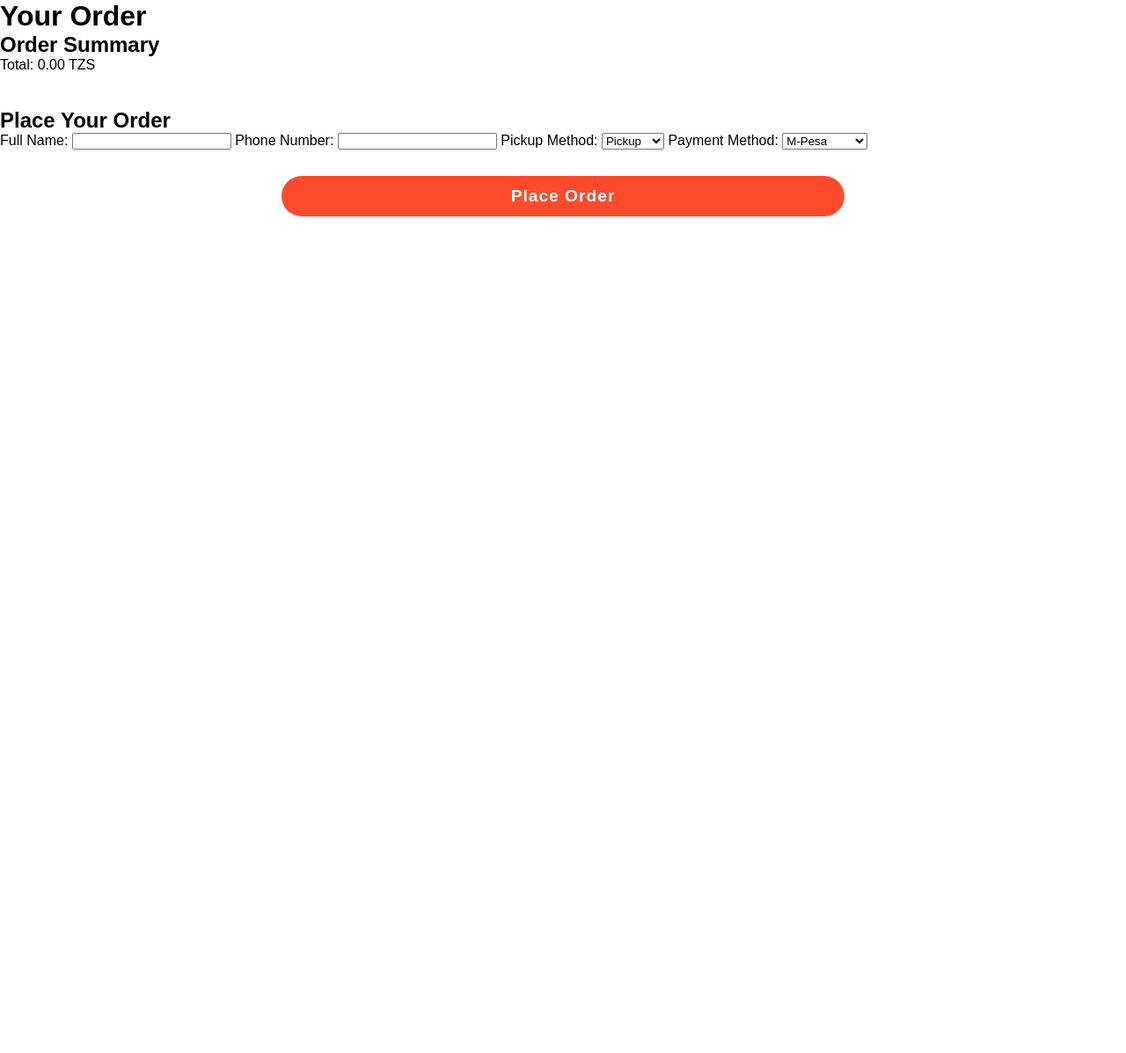
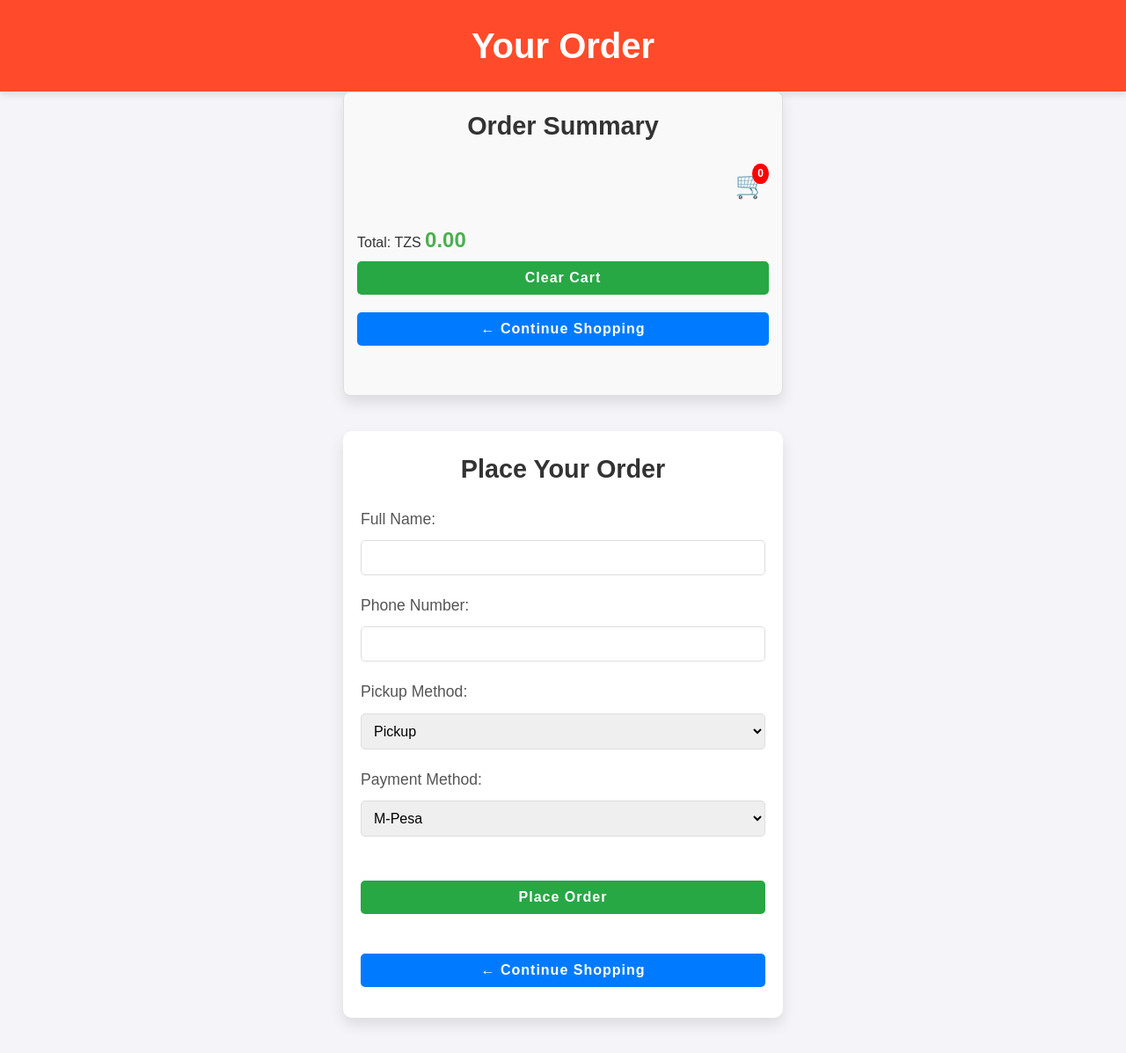
Before and after one commit to dmsacki/Cafeteria_ordering, a Flask app: page /order in a window 1280 px wide. Shown: the whole page at 88% size. Before the commit the page ends 246 px from the top, so only its background shows below. Run offline with Flask 3, Linux system fonts and the light colour scheme.

Commit message:
updated commit

```diff
--- a/app.py
+++ b/app.py
@@ -1,49 +1,83 @@
-from flask import Flask, render_template, request, redirect, url_for, jsonify
+from flask import Flask, render_template, request, redirect, url_for, session
 
 app = Flask(__name__)
+app.secret_key = 'dodo'
 
-# Store orders in a simple list for now (you can replace this with a database)
+# In-memory storage for orders (resets on server restart)
 orders = []
 
+# Homepage
 @app.route('/')
 def index():
     return render_template('index.html')
 
+# Menu page
 @app.route('/menu')
 def menu():
-    return render_template('menu.html')
+    cart = session.get('cart', [])
+    return render_template('menu.html', cart=cart)
 
+# Add item to cart
+@app.route('/add_to_cart', methods=['POST'])
+def add_to_cart():
+    item = request.form['item']
+    if 'cart' not in session:
+        session['cart'] = []
+    session['cart'].append(item)
+    session.modified = True
+    return redirect(url_for('menu'))
+
+# Order page
 @app.route('/order')
 def order():
-    return render_template('order.html')
+    cart = session.get('cart', [])
+    return render_template('order.html', cart=cart)
 
-# Handle the order placement
+# Place order
 @app.route('/place_order', methods=['POST'])
 def place_order():
     name = request.form['name']
     phone = request.form['phone']
     pickup_method = request.form['pickup_method']
     payment_method = request.form['payment_method']
+    items = session.get('cart', [])
 
+    items_str = ', '.join(items) if items else 'None'
+
+    # Create order dict and save in memory
     order = {
         'name': name,
         'phone': phone,
         'pickup_method': pickup_method,
         'payment_method': payment_method,
-        'status': 'Order Received'  # Initial order status
+        'items': items_str,
+        'status': 'Order Received'
     }
+    orders.append(order)
 
-    orders.append(order)
-    return redirect(url_for('order_status', phone=phone))
+    session.pop('cart', None)  # Clear cart
+    session['latest_phone'] = phone  # Save latest phone in session
 
-@app.route('/order_status/<phone>')
-def order_status(phone):
-    # Find the order by phone number
-    order = next((order for order in orders if order['phone'] == phone), None)
+    return redirect(url_for('order_status'))
+
+# Order status (uses session to fetch latest order)
+@app.route('/order_status')
+def order_status():
+    phone = session.get('latest_phone')
+    if not phone:
+        return "No recent order found", 400
+
+    # Get the most recent order for this phone number
+    order = next((o for o in reversed(orders) if o['phone'] == phone), None)
     if order:
         return render_template('order_status.html', order=order)
     else:
         return "Order not found", 404
 
+# Admin view - all orders
+@app.route('/all_orders')
+def all_orders():
+    return render_template('all_orders.html', orders=orders)
+
 if __name__ == "__main__":
     app.run(debug=True)
--- a/static/css/order.css
+++ b/static/css/order.css
@@ -62,6 +62,7 @@ header h1 {
     font-size: 1.2rem;
     padding: 10px;
     border-bottom: 1px solid #ddd;
+    margin-bottom: 5px;
 }
 
 #order-list li:last-child {
@@ -138,5 +139,7 @@ header h1 {
 
     .order-summary, .order-form {
         width: 100%;
+        margin-bottom: 20px;
+        box-shadow: none;
     }
 }
--- a/static/js/cart.js
+++ b/static/js/cart.js
@@ -1,44 +1,82 @@
 let cart = [];
 
-// Function to load the cart from local storage
+// Load cart from sessionStorage
 function loadCart() {
-    const savedCart = localStorage.getItem('cart');
+    const savedCart = sessionStorage.getItem('cart');
     if (savedCart) {
         cart = JSON.parse(savedCart);
-        updateOrderSummary();
+    }
+    updateOrderSummary();
+}
+
+// Add item to the cart
+function addToCart(mealName, mealPrice) {
+    const existingIndex = cart.findIndex(item => item.name === mealName);
+
+    if (existingIndex !== -1) {
+        cart[existingIndex].quantity += 1;
+    } else {
+        cart.push({
+            name: mealName,
+            price: mealPrice,
+            quantity: 1
+        });
+    }
+
+    sessionStorage.setItem('cart', JSON.stringify(cart));
+    alert(`${mealName} added to your cart at TZS ${mealPrice.toFixed(2)}`);
+    updateOrderSummary();
+}
+
+// Update cart summary
+function updateOrderSummary() {
+    const orderList = document.getElementById('order-list');
+    const orderTotal = document.getElementById('order-total');
+    const cartCount = document.getElementById('cart-count');
+
+    orderList.innerHTML = '';
+    let total = 0;
+    let totalItems = 0;
+
+    cart.forEach((meal, index) => {
+        const listItem = document.createElement('li');
+        listItem.innerHTML = `
+            ${meal.name} (x${meal.quantity}) - TZS ${(meal.price * meal.quantity).toFixed(2)}
+            <button onclick="removeFromCart(${index})">Remove</button>
+        `;
+        orderList.appendChild(listItem);
+        total += meal.price * meal.quantity;
+        totalItems += meal.quantity;
+    });
+
+    orderTotal.textContent = total.toFixed(2);
+    if (cartCount) {
+        cartCount.textContent = totalItems;
     }
 }
 
-// Function to add items to the cart
-function addToCart(mealName, mealPrice) {
-    const meal = {
-        name: mealName,
-        price: mealPrice
-    };
-
-    cart.push(meal);
-    localStorage.setItem('cart', JSON.stringify(cart));
-    alert(`${mealName} has been added to your cart at ${mealPrice.toFixed(2)}`);
+// Remove item from cart
+function removeFromCart(index) {
+    cart.splice(index, 1);
+    sessionStorage.setItem('cart', JSON.stringify(cart));
+    updateOrderSummary();
 }
 
-// Function to update the order summary
-function updateOrderSummary() {
-    const orderList = document.getElementById('order-list');
-    const orderTotal = document.getElementById('order-total');
-
-    orderList.innerHTML = ''; // Clear the list
-    let total = 0;
-
-    // Add each meal in the cart to the order summary
-    cart.forEach(meal => {
-        const listItem = document.createElement('li');
-        listItem.textContent = `${meal.name} - TZS ${meal.price.toFixed(2)}`;
-        orderList.appendChild(listItem);
-        total += meal.price;
-    });
-
-    orderTotal.textContent = total.toFixed(2); // Update total
+// Clear entire cart
+function clearCart() {
+    cart = [];
+    sessionStorage.removeItem('cart');
+    updateOrderSummary();
 }
 
-// Load the cart when the document is ready
+// Prevent order page access if cart is empty
+function goToOrderPage() {
+    if (cart.length === 0) {
+        alert("Your cart is empty! Please add items before proceeding.");
+        return;
+    }
+    window.location.href = "/order";  // Adjust path if needed
+}
+
+// Load cart on page load
 document.addEventListener('DOMContentLoaded', loadCart);
--- a/templates/order.html
+++ b/templates/order.html
@@ -1,10 +1,44 @@
 <!DOCTYPE html>
 <html lang="en">
 <head>
-    <meta charset="UTF-8">
-    <meta name="viewport" content="width=device-width, initial-scale=1.0">
+  <meta charset="UTF-8" />
+  <meta name="viewport" content="width=device-width, initial-scale=1" />
   <title>Order Now</title>
-    <link rel="stylesheet" href="{{ url_for('static', filename='css/styles.css') }}">
+  <link rel="stylesheet" href="{{ url_for('static', filename='css/styles.css') }}" />
+  <link rel="stylesheet" href="{{ url_for('static', filename='css/order.css') }}" />
+  <style>
+    /* Simple styles for buttons */
+    .cta-button {
+      background-color: #28a745;
+      color: white;
+      border: none;
+      padding: 10px 20px;
+      margin: 5px 5px 15px 0;
+      font-size: 1rem;
+      cursor: pointer;
+      border-radius: 5px;
+      transition: background-color 0.3s ease;
+    }
+    .cta-button:hover {
+      background-color: #218838;
+    }
+    /* Continue shopping button with blue background */
+    .continue-button {
+      background-color: #007bff;
+    }
+    .continue-button:hover {
+      background-color: #0056b3;
+    }
+    /* Cart summary container */
+    .order-summary {
+      max-width: 500px;
+      margin: auto;
+      padding: 15px;
+      border: 1px solid #ddd;
+      border-radius: 8px;
+      background: #f9f9f9;
+    }
+  </style>
 </head>
 <body>
   <header>
@@ -13,21 +47,70 @@
 
   <div class="order-summary">
     <h2>Order Summary</h2>
+
+    <!-- Cart icon with badge -->
+    <div style="position: relative; margin-bottom: 10px; width: 40px; margin-left: auto;">
+      <!-- No image provided, so using emoji as placeholder -->
+      <div style="font-size: 30px; text-align: center;">🛒</div>
+      <span
+        id="cart-count"
+        style="
+          position: absolute;
+          top: 0;
+          right: 0;
+          background: red;
+          color: white;
+          font-size: 12px;
+          padding: 2px 6px;
+          border-radius: 50%;
+          font-weight: bold;
+        "
+        >0</span
+      >
+    </div>
+
     <ul id="order-list">
       <!-- Items added to cart will display here -->
     </ul>
-        <p>Total: <span id="order-total">0.00</span> TZS</p>
+    <p>
+      Total: TZS <span id="order-total">0.00</span>
+    </p>
+
+    <button class="cta-button" onclick="clearCart()">Clear Cart</button>
+    <button
+      class="cta-button continue-button"
+      onclick="window.location.href='/menu'"
+      title="Continue Shopping"
+    >
+      ← Continue Shopping
+    </button>
+
+    <br /><br />
   </div>
 
   <!-- Order Form -->
-    <div class="order-form" style="margin-top: 40px;">
+  <div class="order-form" style="max-width: 500px; margin: 40px auto;">
     <h2>Place Your Order</h2>
-        <form action="/place_order" method="POST" onsubmit="return validateForm()">
+    <form action="/place_order" method="POST" onsubmit="return validateAndConfirm()">
       <label for="name">Full Name:</label>
-            <input type="text" id="name" name="name" required pattern="^[A-Za-z\s]{3,}$" title="Please enter your full name (at least 3 characters).">
+      <input
+        type="text"
+        id="name"
+        name="name"
+        required
+        pattern="^[A-Za-z\s]{3,}$"
+        title="Please enter your full name (at least 3 characters)."
+      />
 
       <label for="phone">Phone Number:</label>
-            <input type="tel" id="phone" name="phone" required pattern="^\d{10}$" title="Please enter a valid phone number (exactly 10 digits).">
+      <input
+        type="tel"
+        id="phone"
+        name="phone"
+        required
+        pattern="^\d{10}$"
+        title="Please enter a valid phone number (exactly 10 digits)."
+      />
 
       <label for="pickup-method">Pickup Method:</label>
       <select id="pickup-method" name="pickup_method" required>
@@ -44,32 +127,49 @@
         <option value="credit-card">Credit Card</option>
       </select>
 
-            <button type="submit" class="cta-button" style="margin-top: 30px;">Place Order</button>
+      <button type="submit" class="cta-button" style="margin-top: 30px;">
+        Place Order
+      </button>
+      <button
+        type="button"
+        class="cta-button continue-button"
+        onclick="window.location.href='/menu'"
+        style="margin-top: 30px;"
+      >
+        ← Continue Shopping
+      </button>
     </form>
+  </div>
+
+  <!-- JavaScript for Cart & Summary -->
+  <script src="{{ url_for('static', filename='js/cart.js') }}"></script>
 
   <script>
-        function validateForm() {
-            const name = document.getElementById("name").value;
-            const phone = document.getElementById("phone").value;
+    // Validation and confirmation on form submit
+    function validateAndConfirm() {
+      const name = document.getElementById("name").value.trim();
+      const phone = document.getElementById("phone").value.trim();
 
-            // Validate name to ensure it's not just spaces
-            if (name.trim() === "") {
+      if (name === "") {
         alert("Please enter your full name.");
         return false;
       }
 
-            // Validate phone number length
-            if (phone.length !== 10) {
+      if (phone.length !== 10 || !/^\d{10}$/.test(phone)) {
         alert("Phone number must be exactly 10 digits.");
         return false;
       }
 
-            return true; // Allow the form to be submitted
+      return confirm("Are you sure you want to place this order?");
+    }
+
+    // Example placeholder for goToOrderPage function if needed
+    function goToOrderPage() {
+      // You can redirect to an order page or show summary etc.
+      // For example, just alert or redirect
+      alert("Proceeding to order page...");
+      // window.location.href = "/order"; // or any other page
     }
   </script>
-    </div>
-
-    <!-- JavaScript for Cart & Summary -->
-    <script src="{{ url_for('static', filename='js/cart.js') }}"></script>
 </body>
 </html>
```
Also changed, not shown: static/css/menu.css (+19 -0 lines), static/css/status.css (+37 -4 lines), static/css/styles.css (+71 -0 lines), templates/all-orders.html (added, +37 -0 lines), templates/index.html (+28 -0 lines), templates/order_status.html (+12 -10 lines), instance/orders.db (added). Lines whose indentation alone changed are shown as unchanged.
